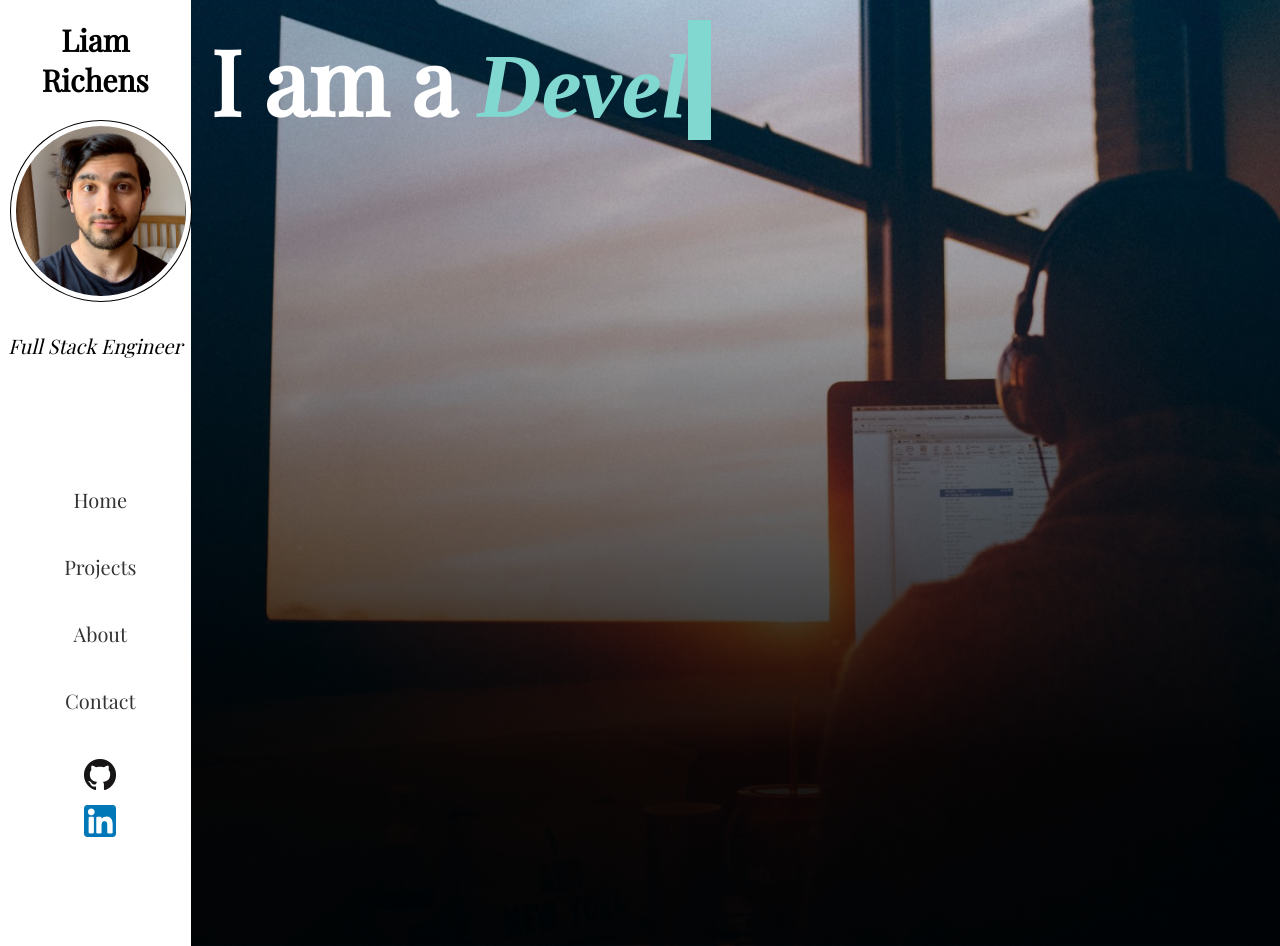
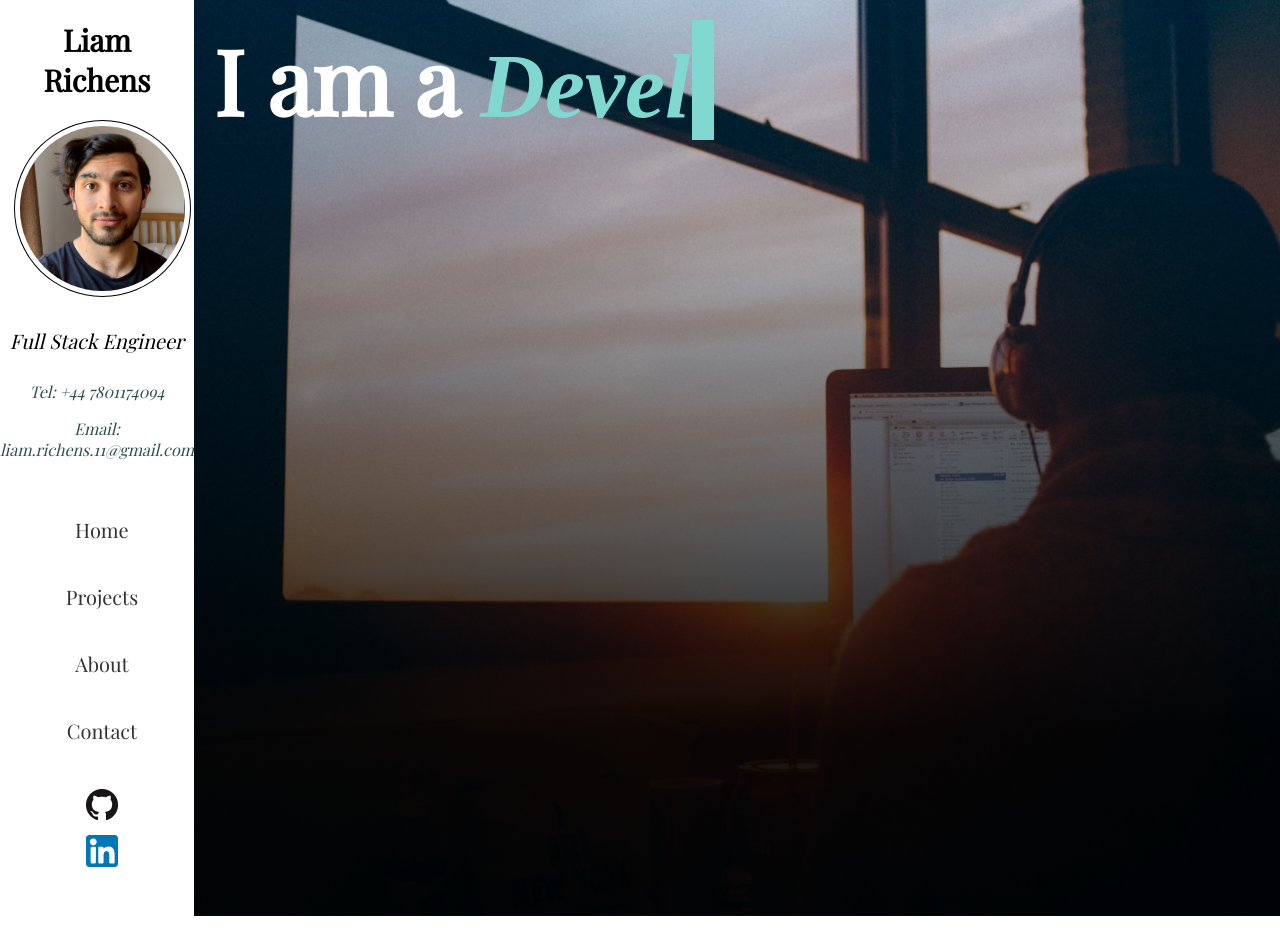
Before and after one commit to Li-Ri/PersonalWebsite, a React (Create React App) app in the folder client/: page / in a window 1280 px wide. After the commit the page ends 916 px from the top, so only its background shows below. Built offline with nearby package versions, Linux system fonts and the light colour scheme; a web font is replaced by a local one.

Commit message:
contact info added and styled

```diff
--- a/client/src/App.css
+++ b/client/src/App.css
@@ -40,7 +40,7 @@
   height: 30%;
   text-align: center;
   width: 100%;
-  margin: 100px 0;
+  margin: 40px 0;
   font-weight: 400;
 }
 
@@ -101,6 +101,12 @@
 }
 
 .profile-pic {
-  width: 170px;
+  width: 165px;
   margin: 10px auto;
 }
+.contact-info {
+  text-align: center;
+  font-style: italic;
+  font-weight: 300;
+  color: darkslategrey;
+}
--- a/client/src/components/NavBar.js
+++ b/client/src/components/NavBar.js
@@ -21,6 +21,10 @@
           <img src={profilePic} alt="" />
         </div>
         <h4 id="quote">Full Stack Engineer</h4>
+        <div className="contact-info">
+          <p>Tel: +44 7801174094</p>
+          <p>Email: liam.richens.11@gmail.com</p>
+        </div>
       </div>
       <nav className="main-nav">
         <ul className="main-nav__items">
```
